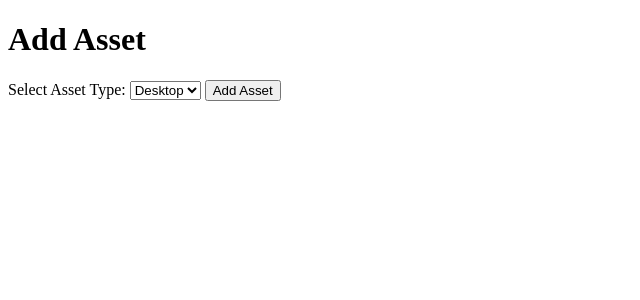
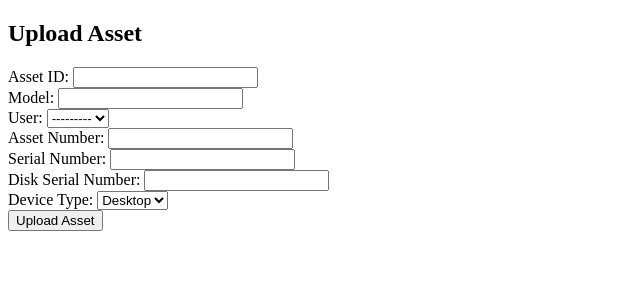
Before and after one commit to FerrarioDev/asset-management, a Django app: page /assets/upload/ in a window 1280 px wide. Shown: the top 300 px of the page, without its empty margins (0-640 px from the left). Run offline with Django 4.2, Linux system fonts and the light colour scheme; data comes from the database, SQL or seed files in the repository.

Commit message:
fix(add_asset template): update the add_asset template

```diff
--- a/Backend/physical/templates/assets/add_asset.html
+++ b/Backend/physical/templates/assets/add_asset.html
@@ -2,42 +2,55 @@
 <html lang="en">
 <head>
     <meta charset="UTF-8">
-    <title>Add Asset</title>
-    <script src="https://code.jquery.com/jquery-3.6.0.min.js"></script>
+    <meta name="viewport" content="width=device-width, initial-scale=1.0">
+    <title>Upload Asset</title>
+    <!-- Add your CSS and JavaScript links here if needed -->
 </head>
 <body>
-<h1>Add Asset</h1>
-<form method="post">
-    {% csrf_token %}
-    <label for="asset_type">Select Asset Type:</label>
-    <select name="asset_type" id="asset_type">
-        <option value="desktop">Desktop</option>
-        <option value="laptop">Laptop</option>
-    </select>
+    <h2>Upload Asset</h2>
+    <form method="post" enctype="multipart/form-data">
+        {% csrf_token %}
 
-    <div id="desktop_fields">
-        <h2>Add Desktop</h2>
-        {{ desktop_form.as_p }}
-    </div>
+        {{ form.non_field_errors }}
 
-    <div id="laptop_fields">
-        <h2>Add Laptop</h2>
-        {{ laptop_form.as_p }}
-    </div>
+        <div>
+            <label for="id_id">Asset ID:</label>
+            {{ form.id }}
+        </div>
 
-    <button type="submit">Add Asset</button>
-</form>
+        <div>
+            <label for="id_model">Model:</label>
+            {{ form.model }}
+        </div>
 
-<script>
-    $(document).ready(function () {
-        $('#desktop_fields, #laptop_fields').hide();
+        <div>
+            <label for="id_user">User:</label>
+            {{ form.user }}
+        </div>
 
-        $('#asset_type').change(function () {
-            $('#desktop_fields, #laptop_fields').hide();
-            var selectedAsset = $(this).val();
-            $('#' + selectedAsset + '_fields').show();
-        });
-    });
-</script>
+        <div>
+            <label for="id_asset_number">Asset Number:</label>
+            {{ form.asset_number }}
+        </div>
+
+        <div>
+            <label for="id_serial_number">Serial Number:</label>
+            {{ form.serial_number }}
+        </div>
+
+        <div>
+            <label for="id_disk_serialnumber">Disk Serial Number:</label>
+            {{ form.disk_serialnumber }}
+        </div>
+
+        <div>
+            <label for="id_device_type">Device Type:</label>
+            {{ form.device_type }}
+        </div>
+
+        <button type="submit">Upload Asset</button>
+    </form>
+
+    <!-- Add your JavaScript scripts here if needed -->
 </body>
 </html>
--- a/Backend/physical/views.py
+++ b/Backend/physical/views.py
@@ -5,6 +5,8 @@ from .models import Asset
 
 
 def add_asset(request):
+    form = AssetForm()
+
     if request.method == 'POST':
         form = AssetForm(request.POST)
         if form.is_valid():
@@ -12,8 +14,6 @@ def add_asset(request):
             device_type = form.cleaned_data.get('device_type')
             form.save()
             return redirect('asset_list')
-    else:
-        form = AssetForm()
 
     return render(request, 'assets/add_asset.html', {'form': form})
 
```
Also changed, not shown: Backend/physical/templates/assets/base.html (added, +36 -0 lines).
